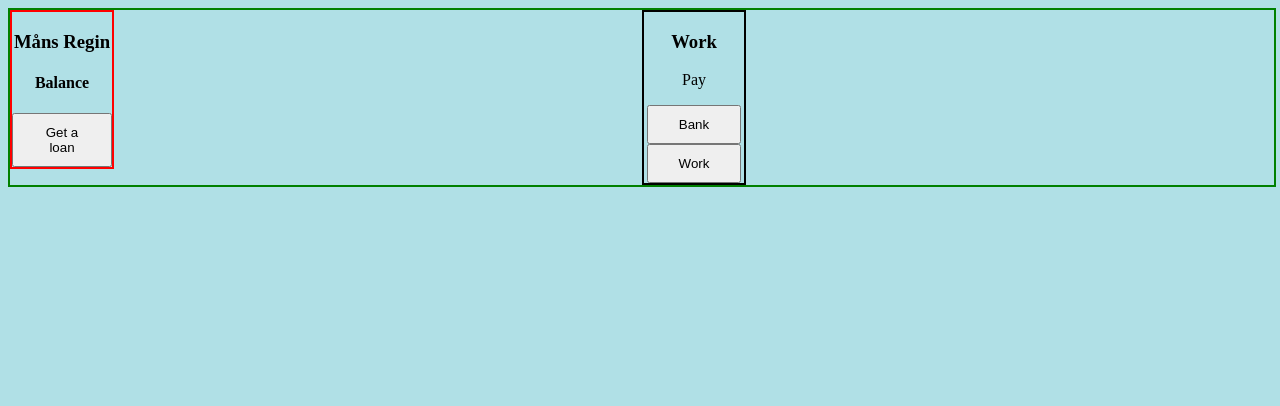
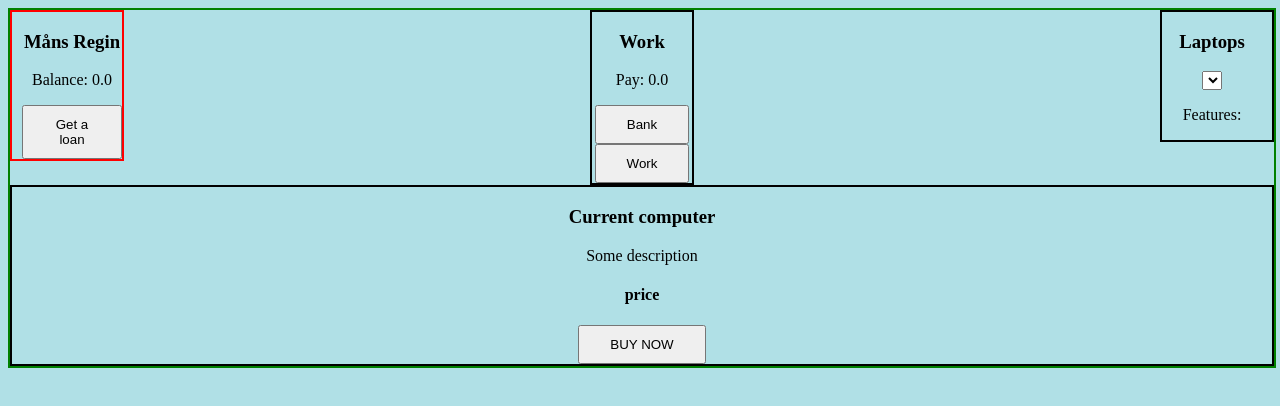
Before and after one commit to Regin223/Assignment4, a website: page index.html in a window 1280 px wide. Drawn offline with Linux system fonts and the light colour scheme.

Commit message:
fix: started to add js

```diff
--- a/index.html
+++ b/index.html
@@ -10,26 +10,36 @@
 <body>
 
     <div class="container">
-        <div class="cardContainer" id="card">
+        <div class="bankContainer" id="card">
             <h3>Måns Regin</h3>
-            <h4 id="balance">Balance</h4>
+            <p id="balance">Balance: 0.0</p>
             <button type="button" id="getALoanButton" >Get a loan</button>
         </div>
 
         <div class="workContainer" id="work">
             <h3>Work</h3>
-            <p>Pay</p>
+            <p id="pay">Pay: 0.0</p>
             <button id=bankButton>Bank</button>
             <button id=workButton>Work</button>
+        </div>
+
+        <div class="laptopContainer">
+            <h3>Laptops</h3>
+            <select name="laptops" id="laptops"></select>
+            <p id="features">Features: </p>
+        </div>
+
+        <div class="buyLaptopContainer">
+            <h3 id="laptopType">Current computer</h3>
+            <p id="description">Some description</p>
+            <h4 id="price">price</h4>
+            <button id="buyNowButton">BUY NOW</button>
         </div>
 
 
 
     </div>
 
-
-
-
-    <script>src = ""</script>
+    <script src = "js/app.js"></script>
 </body>
 </html>
--- /dev/null
+++ b/js/app.js
@@ -0,0 +1,28 @@
+const balance = document.getElementById("balance");
+const getALoanButton = document.getElementById("getALoanButton");
+
+const pay = document.getElementById("pay");
+const bankButton = document.getElementById("bankButton");
+const workButton = document.getElementById("workButton");
+
+const laptops = document.getElementById("laptops");
+const features = document.getElementById("features");
+
+const laptopType = document.getElementById("laptopType");
+const description = document.getElementById("description");
+const price = document.getElementById("price");
+const buyNowButton = document.getElementById("buyKnowButton");
+
+let totalBalance = 0.0;
+let totalPay = 0.0;
+let outstandingLoan = 0.0;
+const laptopsList = [];
+
+
+const getALoan = () =>{
+    const loan = prompt("Enter loan amount: ");
+    console.log("Hello");
+
+}
+
+getALoanButton.addEventListener("click",getALoan);
--- a/styles.css
+++ b/styles.css
@@ -8,10 +8,11 @@ body {
     text-align:center;
 }
 
-.cardContainer {
+.bankContainer {
     float:left;
     width:100px;
     border: 2px solid red;
+    padding-left: 10px;
 }
 
 .workContainer {
@@ -21,9 +22,19 @@ body {
     border: 2px solid black;
 }
 
-#right {
+.laptopContainer {
     float:right;
     width:100px;
+    border: 2px solid black;
+    padding-right: 10px;
+}
+
+.buyLaptopContainer    {
+    border: 2px solid black;
+}
+
+#laptops {
+    width: 20px;
 }
 
 button {
```
